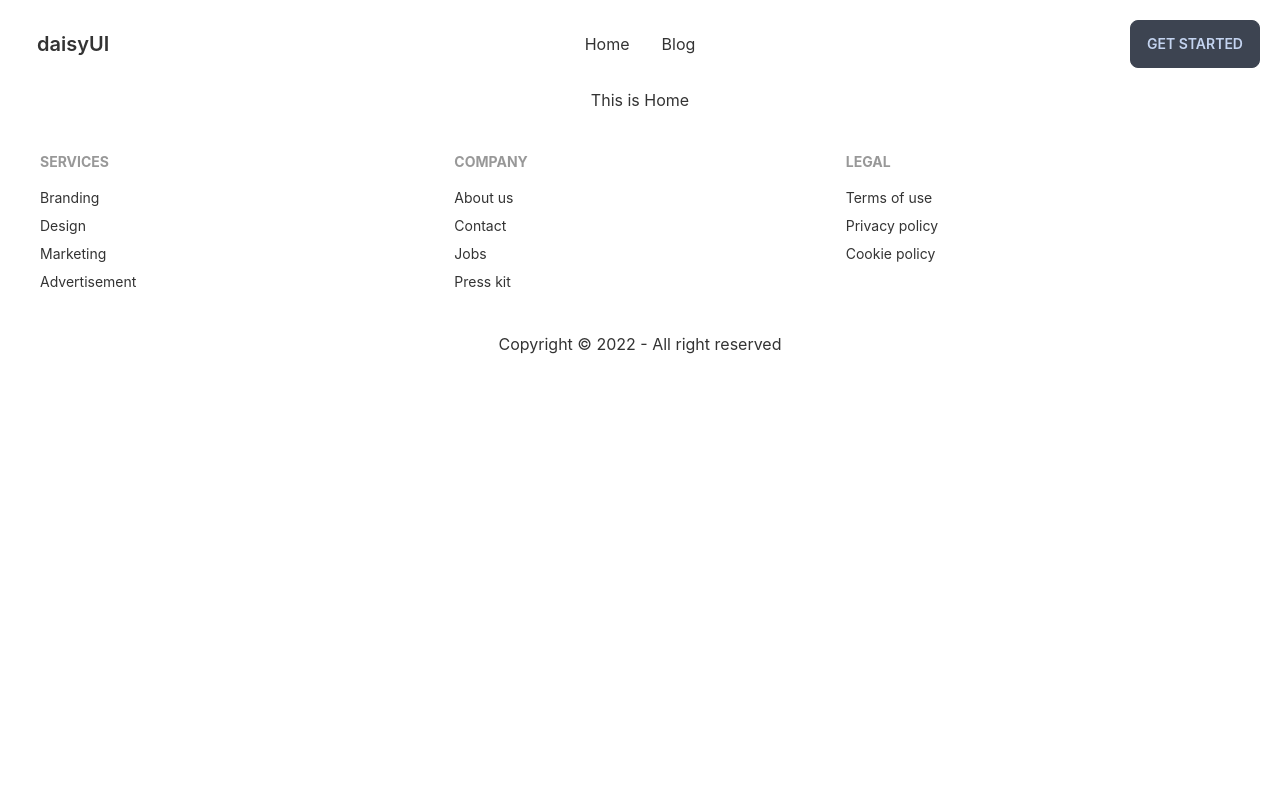
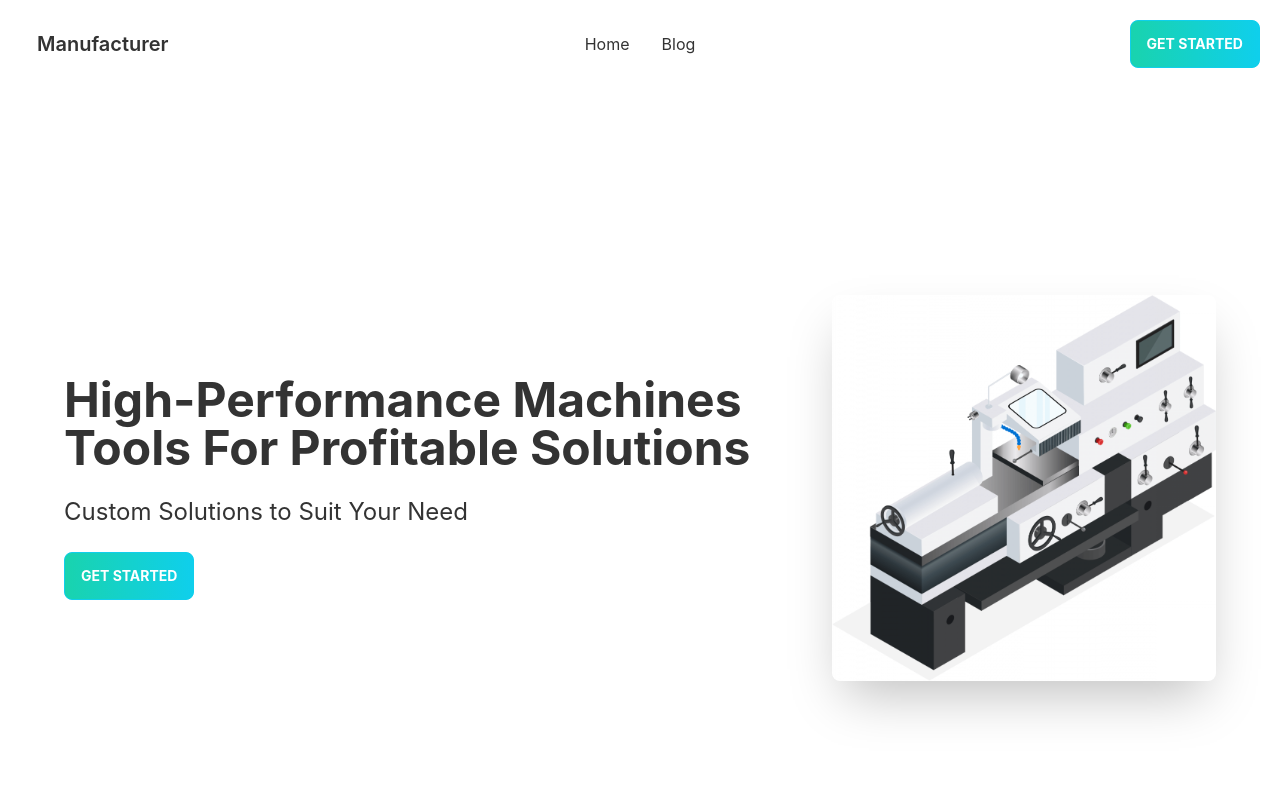
Before and after one commit to monirakandha/manufecture-client-side, a React (Create React App) app: page / in a window 1280 px wide. Shown: the top 800 px of the page. Built offline with nearby package versions, Linux system fonts and the light colour scheme.

Commit message:
hero area added

```diff
--- /dev/null
+++ b/src/Pages/Home/Hero/Hero.js
@@ -0,0 +1,24 @@
+import React from 'react';
+import Banner from '../../../assets/Images/hero.png'
+import PrimaryButton from '../../Shared/PrimaryButton/PrimaryButton';
+
+const Hero = () => {
+    return (
+        <div className="hero min-h-screen">
+        <div className="hero-content flex-col lg:flex-row-reverse">
+          <img src={Banner} className="max-w-sm rounded-lg shadow-2xl" />
+          <div>
+            <h1 className="text-5xl font-bold text-left">High-Performance Machines Tools For Profitable Solutions</h1>
+            <p className="py-6 text-left text-2xl">
+            Custom Solutions to Suit Your Need
+            </p>
+            <div className='float-left'>
+            <PrimaryButton></PrimaryButton>
+            </div>
+          </div>
+        </div>
+      </div>
+    );
+};
+
+export default Hero;
--- a/src/Pages/Home/Home/Home.js
+++ b/src/Pages/Home/Home/Home.js
@@ -1,9 +1,10 @@
 import React from 'react';
+import Hero from '../Hero/Hero';
 
 const Home = () => {
     return (
-        <div>
-            This is Home
+        <div className='px-12'>
+            <Hero></Hero>
         </div>
     );
 };
--- a/src/Pages/Shared/Navbar/Navbar.js
+++ b/src/Pages/Shared/Navbar/Navbar.js
@@ -1,5 +1,6 @@
 import React from 'react';
 import { Link } from 'react-router-dom';
+import PrimaryButton from '../PrimaryButton/PrimaryButton';
 
 const Navbar = () => {
     return (
@@ -14,7 +15,7 @@ const Navbar = () => {
             <li><Link to="/blog">Blog</Link></li>
             </ul>
             </div>
-            <a className="btn btn-ghost normal-case text-xl">daisyUI</a>
+            <Link to="/" className="btn btn-ghost normal-case text-xl">Manufacturer</Link>
         </div>
         <div className="navbar-center hidden lg:flex">
             <ul className="menu menu-horizontal p-0">
@@ -23,7 +24,7 @@ const Navbar = () => {
             </ul>
         </div>
         <div className="navbar-end">
-            <a className="btn">Get started</a>
+        <PrimaryButton></PrimaryButton>
         </div>
         </div>
     );
--- a/src/Pages/Shared/PrimaryButton/PrimaryButton.js
+++ b/src/Pages/Shared/PrimaryButton/PrimaryButton.js
@@ -3,8 +3,10 @@ import React from 'react';
 const PrimaryButton = () => {
     return (
         <div>
-
-        </div>
+        <button className="btn btn-primary uppercase text-white font-bold bg-gradient-to-r from-secondary to-primary">
+          Get Started
+        </button>
+      </div>
     );
 };
 
```
Also changed, not shown: src/assets/Images/hero.png (added).
